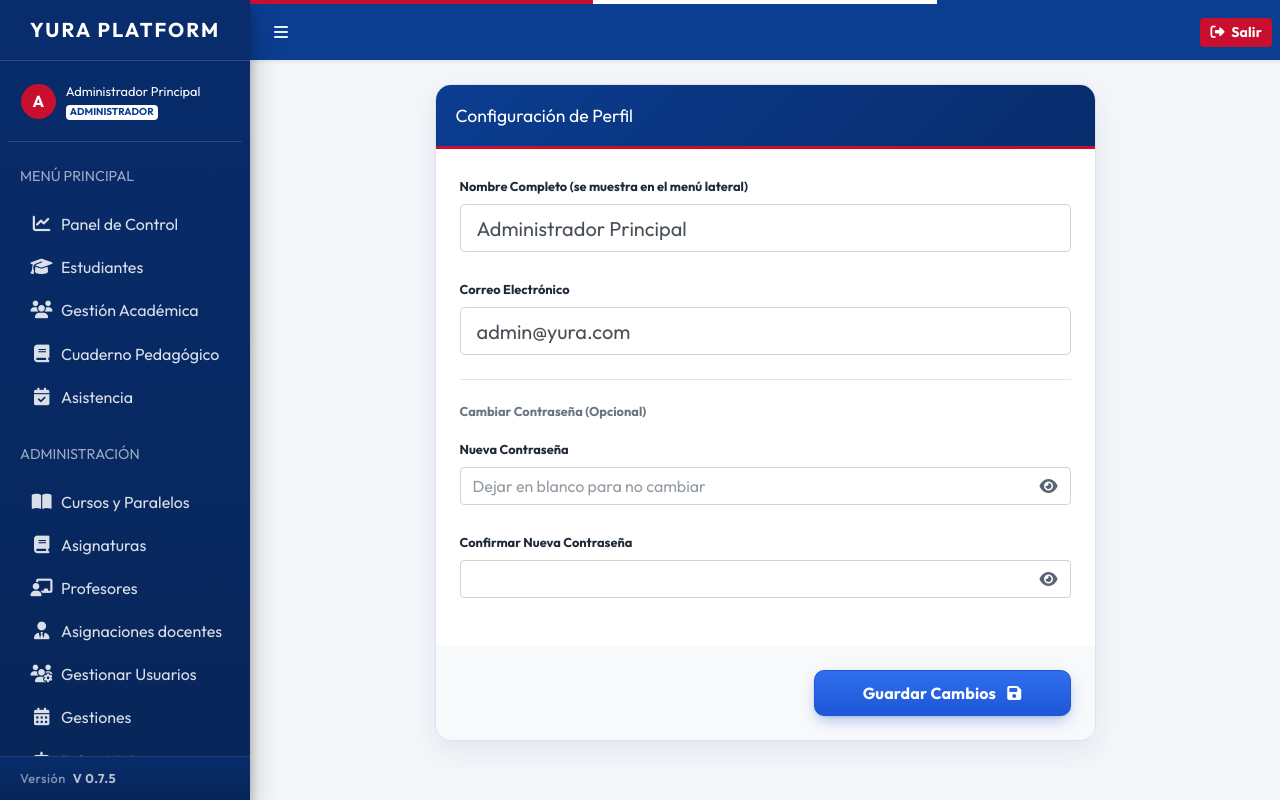
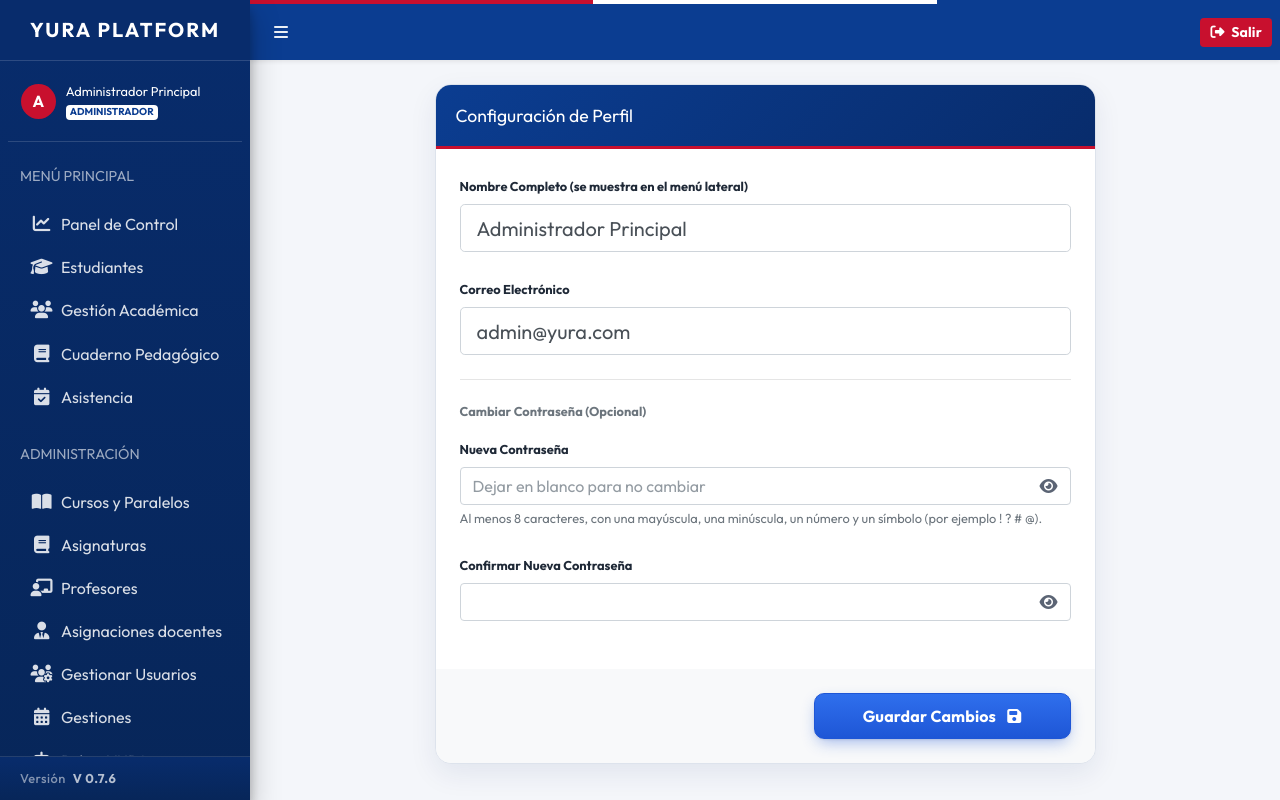
Before and after one commit to MENARWIL/yura-platform, a Laravel app: page /profile in a window 1280 px wide. Run offline with Laravel 12, Linux system fonts and the light colour scheme; a user stored in the database is signed in; data comes from the database, SQL or seed files in the repository; parts of the project's set-up code (start-up, migrations or seed data) failed here and were passed over; some libraries are stand-ins or nearby versions.

Commit message:
Versión 0.7.6: contraseña con mayúscula, minúscula, número y símbolo también al cambiarla
- «Cambia tu contraseña» (después de la temporal) y «Mi perfil» piden la misma regla que al crear usuarios: 8 caracteres, mayúscula, minúscula, número y símbolo. Antes pedían solo letras y números, o solo 8 caracteres.
- Las dos pantallas muestran la regla y avisan en rojo mientras se escribe (user-form-validation.js), también si las contraseñas no coinciden; sin el globo del navegador.
- El aviso de la contraseña nombra también la minúscula, en la web y en la app.
- Las contraseñas existentes siguen sirviendo para entrar; la temporal por WhatsApp no cambia.
- Pruebas de las dos pantallas y de que una contraseña vieja sigue entrando.

```diff
--- a/app/Http/Controllers/PasswordChangeController.php
+++ b/app/Http/Controllers/PasswordChangeController.php
@@ -29,7 +29,8 @@ class PasswordChangeController extends Controller
         $user = Auth::user();
 
         $request->validate([
-            'password' => ['required', 'confirmed', Password::min(8)->letters()->numbers()],
+            // La misma regla que al crear usuarios: mayúscula, minúscula, número y símbolo.
+            'password' => ['required', 'confirmed', Password::min(8)->letters()->mixedCase()->numbers()->symbols()],
         ], [
             'password.required' => 'Escribe tu nueva contraseña.',
             'password.confirmed' => 'Las dos contraseñas no coinciden.',
--- a/app/Http/Controllers/ProfileController.php
+++ b/app/Http/Controllers/ProfileController.php
@@ -23,7 +23,12 @@ class ProfileController extends Controller
         $request->validate([
             'name' => ['required', 'string', 'max:255'],
             'email' => ['required', 'string', 'email', 'max:255', 'unique:users,email,'.$user->id],
-            'password' => ['nullable', 'confirmed', Password::defaults()],
+            // La misma regla que al crear usuarios: mayúscula, minúscula, número y símbolo.
+            'password' => ['nullable', 'confirmed', Password::min(8)->letters()->mixedCase()->numbers()->symbols()],
+        ], [
+            'password.confirmed' => 'Las dos contraseñas no coinciden.',
+        ], [
+            'password' => 'nueva contraseña',
         ]);
 
         $user->name = $request->name;
--- a/config/app.php
+++ b/config/app.php
@@ -26,7 +26,7 @@ return [
     |
     */
 
-    'version' => env('APP_VERSION', '0.7.5'),
+    'version' => env('APP_VERSION', '0.7.6'),
 
     /*
     |--------------------------------------------------------------------------
--- a/public/js/user-form-validation.js
+++ b/public/js/user-form-validation.js
@@ -6,7 +6,7 @@ document.addEventListener('DOMContentLoaded', () => {
         email: 'Ingresa un correo válido.',
         phone: 'El teléfono solo acepta números y símbolos permitidos.',
         ci: 'La C.I. solo acepta letras, números y guiones.',
-        password: 'La contraseña debe tener 8 caracteres, mayúsculas, números y símbolos.',
+        password: 'La contraseña debe tener al menos 8 caracteres, con una mayúscula, una minúscula, un número y un símbolo.',
         confirm: 'Las contraseñas no coinciden. Escríbelas igual en ambos campos.',
         confirmRequired: 'Repite la contraseña para confirmarla.',
         // Los mismos que da el servidor para el año de una gestión.
--- a/resources/lang/es/messages.php
+++ b/resources/lang/es/messages.php
@@ -142,7 +142,7 @@ return [
         'integer' => 'Este campo debe ser un número entero.',
         'invalid' => 'El valor seleccionado no es válido.',
         'unique' => 'Este valor ya está registrado.',
-        'password' => 'La contraseña debe tener 8 caracteres, mayúsculas, números y símbolos.',
+        'password' => 'La contraseña debe tener al menos 8 caracteres, con una mayúscula, una minúscula, un número y un símbolo.',
         'password_confirm' => 'Las contraseñas no coinciden. Escríbelas igual en ambos campos.',
         'password_confirm_required' => 'Repite la contraseña para confirmarla.',
     ],
--- a/resources/views/profile/edit.blade.php
+++ b/resources/views/profile/edit.blade.php
@@ -9,34 +9,39 @@
             <div class="card-header card-header-quechua">
                 <h3 class="card-title">Configuración de Perfil</h3>
             </div>
-            <form action="{{ route('profile.update') }}" method="POST">
+            {{-- novalidate: avisa la web (texto rojo debajo del campo), no el globo del navegador. --}}
+            <form action="{{ route('profile.update') }}" method="POST" novalidate>
                 @csrf
                 @method('PATCH')
                 <div class="card-body p-4">
                     <div class="form-group mb-4">
-                        <label class="font-weight-bold small">Nombre Completo (se muestra en el menú lateral)</label>
-                        <input type="text" name="name" class="form-control form-control-lg @error('name') is-invalid @enderror" value="{{ old('name', $user->name) }}" required>
-                        @error('name') <span class="invalid-feedback">{{ $message }}</span> @enderror
+                        <label for="name" class="font-weight-bold small">Nombre Completo (se muestra en el menú lateral)</label>
+                        <input type="text" id="name" name="name" class="form-control form-control-lg js-user-field @error('name') is-invalid @enderror" value="{{ old('name', $user->name) }}" required>
+                        <span class="invalid-feedback">@error('name'){{ $message }}@enderror</span>
                     </div>
 
                     <div class="form-group mb-4">
-                        <label class="font-weight-bold small">Correo Electrónico</label>
-                        <input type="email" name="email" class="form-control form-control-lg @error('email') is-invalid @enderror" value="{{ old('email', $user->email) }}" required>
-                        @error('email') <span class="invalid-feedback">{{ $message }}</span> @enderror
+                        <label for="email" class="font-weight-bold small">Correo Electrónico</label>
+                        <input type="email" id="email" name="email" class="form-control form-control-lg js-user-field @error('email') is-invalid @enderror" data-rule="email" value="{{ old('email', $user->email) }}" required>
+                        <span class="invalid-feedback">@error('email'){{ $message }}@enderror</span>
                     </div>
 
                     <hr class="my-4">
                     <h5 class="text-muted mb-3 small font-weight-bold uppercase">Cambiar Contraseña (Opcional)</h5>
 
                     <div class="form-group mb-4">
-                        <label class="font-weight-bold small">Nueva Contraseña</label>
-                        <input type="password" name="password" class="form-control @error('password') is-invalid @enderror" placeholder="Dejar en blanco para no cambiar">
-                        @error('password') <span class="invalid-feedback">{{ $message }}</span> @enderror
+                        <label for="password" class="font-weight-bold small">Nueva Contraseña</label>
+                        <input type="password" id="password" name="password" class="form-control js-user-field @error('password') is-invalid @enderror" data-rule="password"
+                               autocomplete="new-password" placeholder="Dejar en blanco para no cambiar">
+                        <span class="invalid-feedback">@error('password'){{ $message }}@enderror</span>
+                        <small class="form-text text-muted">Al menos 8 caracteres, con una mayúscula, una minúscula, un número y un símbolo (por ejemplo ! ? # @).</small>
                     </div>
 
                     <div class="form-group mb-4">
-                        <label class="font-weight-bold small">Confirmar Nueva Contraseña</label>
-                        <input type="password" name="password_confirmation" class="form-control">
+                        <label for="password_confirmation" class="font-weight-bold small">Confirmar Nueva Contraseña</label>
+                        <input type="password" id="password_confirmation" name="password_confirmation" class="form-control js-user-field" data-rule="confirm" data-match="password"
+                               autocomplete="new-password">
+                        <span class="invalid-feedback"></span>
                     </div>
                 </div>
 
@@ -49,4 +54,5 @@
         </div>
     </div>
 </div>
+<script src="{{ asset('js/user-form-validation.js') }}?v={{ @filemtime(public_path('js/user-form-validation.js')) }}"></script>
 @endsection
```
Also changed, not shown: resources/views/auth/change-password.blade.php (+8 -5 lines), tests/Feature/PasswordStrengthTest.php (added, +108 -0 lines), tests/Feature/TemporaryPasswordTest.php (+2 -2 lines).
